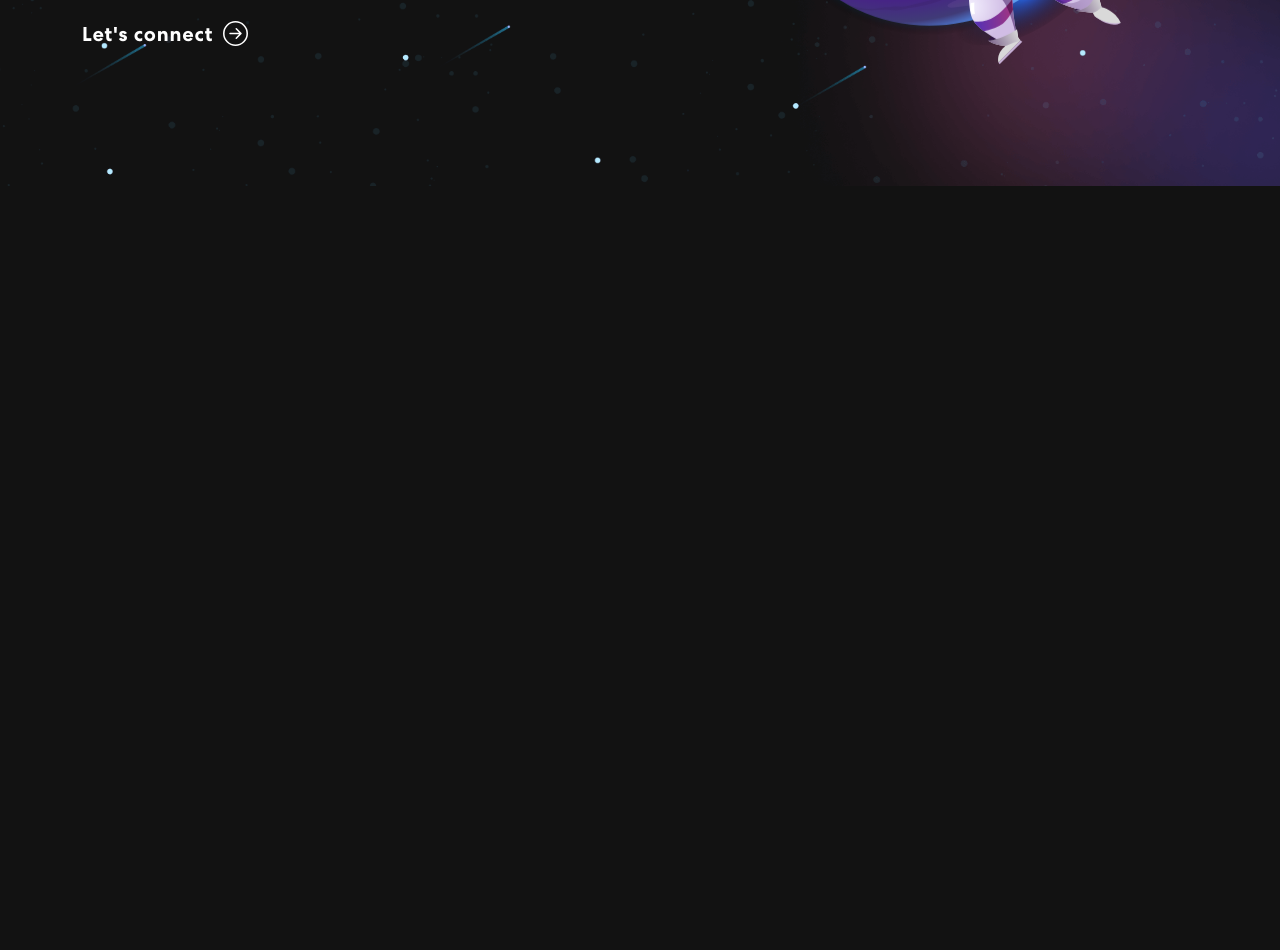
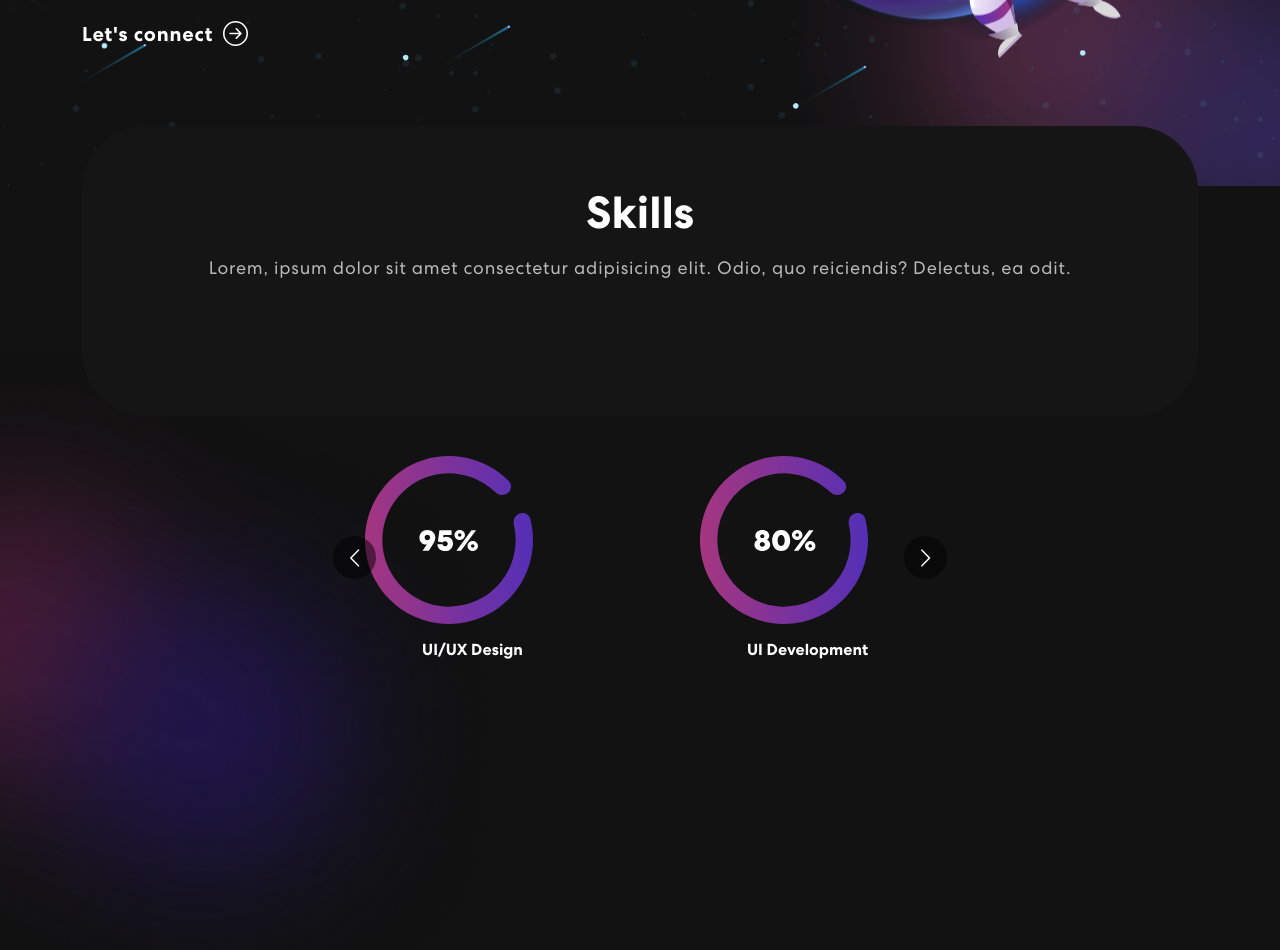
Before and after one commit to emircanbakar/portf-app, a React (Create React App) app: page / in a window 1280 px wide. Shown: the part 580-1530 px from the top of the page. Before the commit the page ends 800 px from the top, so only its background shows below. Built offline with nearby package versions, Linux system fonts and the light colour scheme.

Commit message:
skills are added, slider is bugged  need fix

```diff
--- a/src/App.css
+++ b/src/App.css
@@ -314,10 +314,17 @@ nav.navbar .navbar-toggler[aria-expanded="true"] .navbar-toggler-icon {
   text-align: center;
   padding: 60px 50px;
   margin-top: -60px;
+  margin-bottom: 40px;
 }
 .skill h2 {
 	font-size: 45px;
 	font-weight: 700;
+}
+.skill span{
+  display: flex;
+  justify-content: center;
+  align-items: center;
+  font-weight: 600;
 }
 .skill p {
     color: #B8B8B8;
@@ -327,13 +334,14 @@ nav.navbar .navbar-toggler[aria-expanded="true"] .navbar-toggler-icon {
     margin: 14px 0 75px 0;
 }
 .skill-slider {
-  width: 80%;
+  width: 60%;
   margin: 0 auto;
   position: relative;
 }
 .skill-slider .item img {
   width: 50%;
   margin: 0 auto 15px auto;
+  margin-left: 3.75rem;
 }
 .background-image-left {
   top: 28%;
--- a/src/App.js
+++ b/src/App.js
@@ -1,6 +1,7 @@
 import './App.css';
 import { NavBar } from './components/NavBar';
 import { Banner } from './components/Banner.js';
+import { Skills } from './components/Skills';
 import 'bootstrap/dist/css/bootstrap.min.css';
 
 function App() {
@@ -8,6 +9,7 @@ function App() {
     <div className="App">
       <NavBar/>
       <Banner/>
+      <Skills/>
     </div>
   );
 }
--- /dev/null
+++ b/src/components/Skills.js
@@ -0,0 +1,58 @@
+import Carousel from "react-multi-carousel";
+import "react-multi-carousel/lib/styles.css";
+import { Container, Row, Col } from 'react-bootstrap'
+import meter1 from '../assets/img/meter1.svg'
+import meter2 from '../assets/img/meter2.svg'
+import meter3 from '../assets/img/meter3.svg'
+import colorSharp from "../assets/img/color-sharp.png"
+
+export const Skills = () => {
+    const responsive = {
+        superLargeDesktop: {
+            breakpoint: { max: 4000, min: 3000 },
+            items: 5
+        },
+        desktop: {
+            breakpoint: { max: 3000, min: 1024 },
+            items: 3
+        },
+        tablet: {
+            breakpoint: { max: 1024, min: 768 },
+            items: 2
+        },
+        mobile: {
+            breakpoint: { max: 768, min: 0 },
+            items: 1
+        }
+    };
+
+    return(
+        <section className="skill" id="skills">
+            <Container>
+                <Row>
+                    <Col>
+                        <div className="skill-bx">
+                            <h2>Skills</h2>
+                            <p>Lorem, ipsum dolor sit amet consectetur adipisicing elit. Odio, quo reiciendis? Delectus, ea odit.</p>
+                        </div>
+                        <Carousel responsive={responsive} infinite={true} className="skill-slider">
+                            <div className="item">
+                                <img src={meter1}  alt=""/>
+                                <span>UI/UX Design</span>
+                            </div>
+                            <div className="item">
+                                <img src={meter2}  alt=""/>
+                                <span>UI Development</span>
+                            </div>
+                            <div className="item">
+                                <img src={meter3}  alt=""/>
+                                <span>Web Development</span>
+                            </div>
+                        </Carousel>
+                    </Col>
+                </Row>
+            </Container>
+            <img className="background-image-left" src={colorSharp} alt="" />
+        </section>
+    )
+}
```
Also changed, not shown: 1 other file (tests, documents, lock files or other folders).
